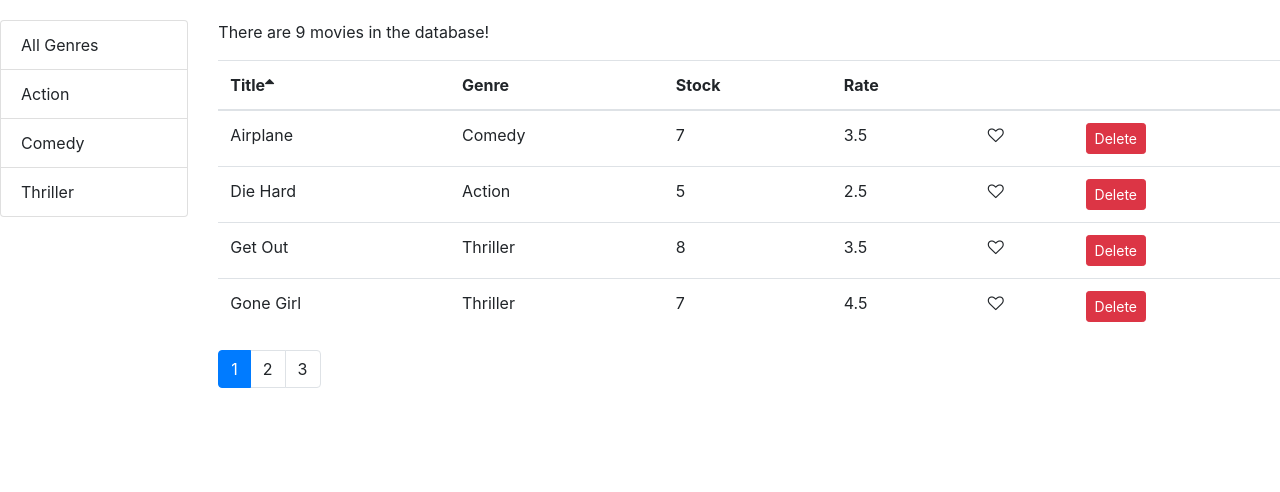
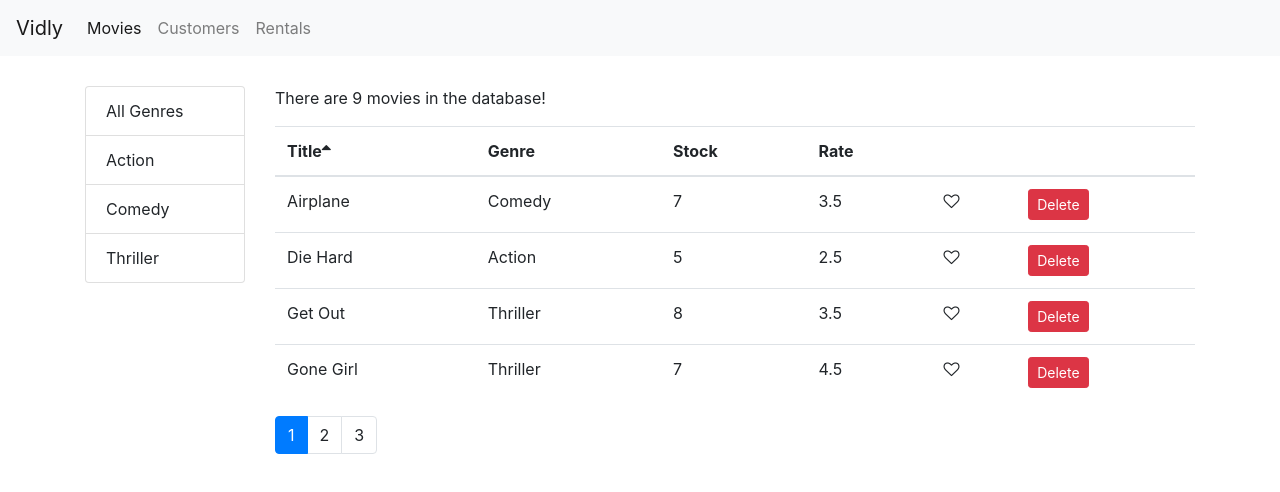
Before and after one commit to aftab-hassan/vidly, a React (Create React App) app: page /movies in a window 1280 px wide. Shown: the top 492 px of the page. Built offline with nearby package versions, Linux system fonts and the light colour scheme.

Commit message:
Routing chpater

```diff
--- a/package.json
+++ b/package.json
@@ -7,6 +7,7 @@
     "font-awesome": "^4.7.0",
     "react": "^16.4.2",
     "react-dom": "^16.4.2",
+    "react-router-dom": "^4.3.1",
     "react-scripts": "1.1.5"
   },
   "scripts": {
--- a/src/App.js
+++ b/src/App.js
@@ -1,13 +1,29 @@
 import React, { Component } from 'react';
 import './App.css';
 import Movies from './components/movies'
+import { Route, Redirect, Switch } from 'react-router-dom';
+import Rentals from './components/rentals'
+import Customers from './components/customers';
+import NotFound from './components/notFound';
+import NavBar from './components/navBar';
+import './App.css'
 
 class App extends Component {
   render() {
     return (
-      <main className="container">
-        <Movies />
-      </main>
+      <React.Fragment>
+        <NavBar />
+        <main className="container">
+        <Switch>
+        <Route path="/movies" component={Movies}></Route>
+          <Route path="/customers" component={Customers}></Route>
+          <Route path="/rentals" component={Rentals}></Route>
+          <Route path="/not-found" component={NotFound}></Route>
+          <Redirect from="/" exact to="/movies"/>
+          <Redirect to="/not-found"/>
+        </Switch>
+        </main>
+      </React.Fragment>
     );
   }
 }
--- /dev/null
+++ b/src/components/customers.jsx
@@ -0,0 +1,7 @@
+import React, { Component } from 'react';
+
+const Customers = () => {
+    return ( <h1>Customers</h1> );
+}
+
+export default Customers;
--- /dev/null
+++ b/src/components/navBar.jsx
@@ -0,0 +1,20 @@
+import React, { Component } from 'react';
+import {Link, NavLink} from 'react-router-dom'
+
+const NavBar = () => {
+    return ( <nav className="navbar navbar-expand-lg navbar-light bg-light">
+    <NavLink className="navbar-brand" to="/">Vidly</NavLink>
+    <button className="navbar-toggler" type="button" data-toggle="collapse" data-target="#navbarNavAltMarkup" aria-controls="navbarNavAltMarkup" aria-expanded="false" aria-label="Toggle navigation">
+      <span className="navbar-toggler-icon"></span>
+    </button>
+    <div className="collapse navbar-collapse" id="navbarNavAltMarkup">
+      <div className="navbar-nav">
+        <NavLink className="nav-item nav-link" to="/movies">Movies <span className="sr-only">(current)</span></NavLink>
+        <NavLink className="nav-item nav-link" to="/customers">Customers</NavLink>
+        <NavLink className="nav-item nav-link" to="/rentals">Rentals</NavLink>
+      </div>
+    </div>
+  </nav> );
+}
+
+export default NavBar;
--- /dev/null
+++ b/src/components/notFound.jsx
@@ -0,0 +1,7 @@
+import React, { Component } from 'react';
+
+const NotFound = () => {
+    return ( <h1>Not Found</h1> );
+}
+
+export default NotFound;
--- /dev/null
+++ b/src/components/rentals.jsx
@@ -0,0 +1,7 @@
+import React, { Component } from 'react';
+
+const Rentals = () => {
+    return ( <h1>Rentals</h1> );
+}
+
+export default Rentals;
--- a/src/index.css
+++ b/src/index.css
@@ -1,9 +1,12 @@
 body {
   margin: 0;
-  padding: 20px 0 0 0;
+  /* padding: 20px 0 0 0; */
   font-family: sans-serif;
 }
 
+.navbar{
+  margin-bottom: 30px;
+}
 .clickable{
   cursor: pointer;
 }
--- a/src/index.js
+++ b/src/index.js
@@ -6,6 +6,7 @@
 import 'bootstrap/dist/css/bootstrap.css'
 import 'font-awesome/css/font-awesome.css'
 import Movies from './components/movies'
+import {BrowserRouter} from 'react-router-dom'
 
-ReactDOM.render(<Movies />, document.getElementById('root'));
+ReactDOM.render(<BrowserRouter><App /></BrowserRouter>, document.getElementById('root'));
 registerServiceWorker();
```
Also changed, not shown: src/components/movieForm.jsx (added, +7 -0 lines), 1 other file (tests, documents, lock files or other folders).
